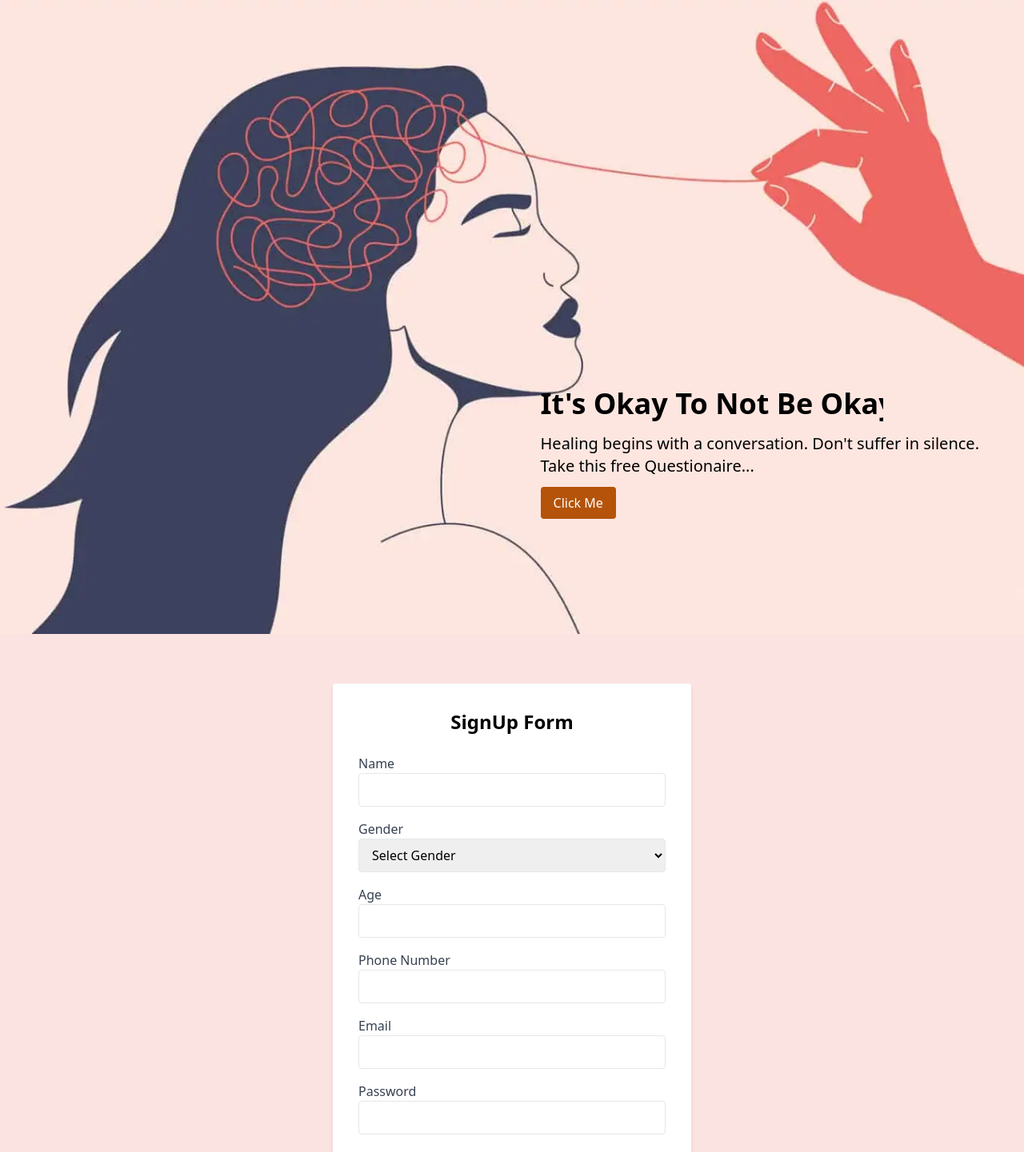
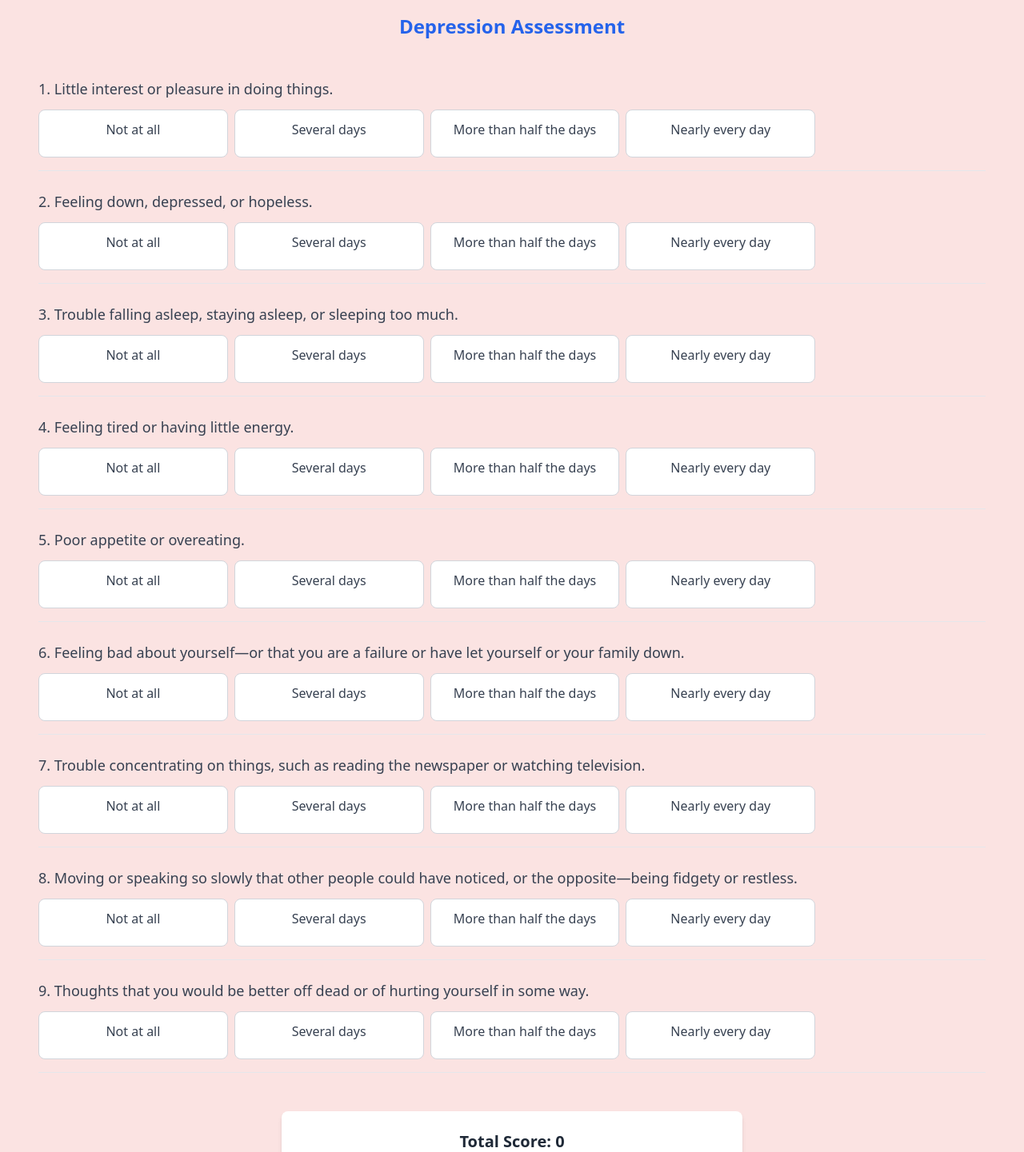
Before and after one commit to Deeksha-verma/MindBridge2, a React (Vite) app in the folder MindBridge/: page /questionnaire in a window 1280 px wide. Shown: the part 7-1448 px from the top of the page at 80% size. Built offline with nearby package versions, Linux system fonts and the light colour scheme.

Commit message:
Added Questionnaire and styling

```diff
--- a/MindBridge/package.json
+++ b/MindBridge/package.json
@@ -4,7 +4,7 @@
   "version": "0.0.0",
   "type": "module",
   "scripts": {
-    "start":"vite",
+    "start": "vite",
     "dev": "vite",
     "build": "vite build",
     "lint": "eslint .",
@@ -12,7 +12,9 @@
   },
   "dependencies": {
     "react": "^18.3.1",
-    "react-dom": "^18.3.1"
+    "react-dom": "^18.3.1",
+    "react-icons": "^5.3.0",
+    "react-router-dom": "^6.27.0"
   },
   "devDependencies": {
     "@eslint/js": "^9.11.1",
--- a/MindBridge/src/App.jsx
+++ b/MindBridge/src/App.jsx
@@ -1,7 +1,6 @@
-import { useState } from 'react'
-import reactLogo from './assets/react.svg'
-import viteLogo from '/vite.svg'
+import { BrowserRouter as Router, Route, Routes } from 'react-router-dom';
 import './App.css'
+import Questionnaire from './Questionnaire'
 import LandingPage from './LandingPage'
 import SignupForm from './SignupForm'
 import LoginForm from './LoginForm'
@@ -10,9 +9,14 @@ function App() {
 
   return (
     <>
-    <LandingPage/>
-    <SignupForm/>
-    <LoginForm/>
+    <Router>
+      <Routes>
+        <Route path="/" element={<LandingPage />} />
+        <Route path="/questionnaire" element={<Questionnaire />} />
+        <Route path="/login" element={<LoginForm />} />
+        <Route path="/signup" element={<SignupForm />} />
+      </Routes>
+    </Router>
     </>
   )
 }
--- a/MindBridge/src/LandingPage.jsx
+++ b/MindBridge/src/LandingPage.jsx
@@ -1,20 +1,47 @@
 import './App.css'
 import './index.css'
+import { useNavigate } from 'react-router-dom';
 import Button from './Button';
+import { FaSignInAlt, FaUserPlus } from 'react-icons/fa';
 import backgroundImage from './assets/images/mindimage.webp';
 export default function LandingPage(){
-    const handleClick = () => {
-        alert('Button Clicked!');
-      };
+    const navigate = useNavigate();
+    const handleLoginClick = () => {
+      navigate('/login');
+    };
+
+    const handleSignupClick = () => {
+      navigate('/signup');
+    };
     return(
         <div className="relative bg-cover bg-center h-screen" style={{ backgroundImage: `url(${backgroundImage})` }}>
-            <div className='absolute bottom-32 right-14'>
+            <div className="absolute top-4 right-4">
+            <Button
+            text={
+            <>
+              <FaUserPlus className="mr-2" />
+            </>
+            }
+            onClick={handleSignupClick}
+            className="bg-skin hover:bg-skin text-amber-700 hover:text-amber-900 px-1 py-2 rounded"
+            />
+            <Button
+            text={
+            <>
+              <FaSignInAlt className="mr-2" />
+            </>
+            }
+            onClick={handleLoginClick}
+            className="bg-skin hover:bg-skin text-amber-700 hover:text-amber-900 px-1 py-2 rounded"
+            />
+        </div>
+        <div className='absolute bottom-32 right-14'>
             <h1 className="font-bold text-4xl mb-3 h-11 animate-typewriter overflow-hidden whitespace-nowrap border-r-4 border-black">It's Okay To Not Be Okay</h1>
             <p className="text-xl mb-3">
                 Healing begins with a conversation. Don't suffer in silence.<br></br>
                 Take this free Questionaire...
             </p>
-            <Button text="Click Me" onClick={handleClick}/>
+            <Button text="Click Me"  onClick={() => navigate('/questionnaire')}/>
             </div>
         </div>
     )
--- /dev/null
+++ b/MindBridge/src/Questionnaire.jsx
@@ -0,0 +1,80 @@
+import React, { useState } from "react";
+
+export default function Questionnaire(){
+  const questions = [
+    "Little interest or pleasure in doing things.",
+    "Feeling down, depressed, or hopeless.",
+    "Trouble falling asleep, staying asleep, or sleeping too much.",
+    "Feeling tired or having little energy.",
+    "Poor appetite or overeating.",
+    "Feeling bad about yourself—or that you are a failure or have let yourself or your family down.",
+    "Trouble concentrating on things, such as reading the newspaper or watching television.",
+    "Moving or speaking so slowly that other people could have noticed, or the opposite—being fidgety or restless.",
+    "Thoughts that you would be better off dead or of hurting yourself in some way."
+  ];
+
+  const options = [
+    { label: "Not at all", value: 0 },
+    { label: "Several days", value: 1 },
+    { label: "More than half the days", value: 2 },
+    { label: "Nearly every day", value: 3 }
+  ];
+
+  const [responses, setResponses] = useState({});
+  const [score, setScore] = useState(0);
+
+  const handleOptionChange = (questionIndex, value) => {
+    const updatedResponses = { ...responses, [questionIndex]: value };
+    setResponses(updatedResponses);
+    calculateScore(updatedResponses);
+  };
+
+  const calculateScore = (responses) => {
+    const totalScore = Object.values(responses).reduce((sum, value) => sum + value, 0);
+    setScore(totalScore);
+  };
+
+  return (
+    <div className="min-h-screen bg-skin p-6 flex items-center w-full flex-col">
+      <h2 className="text-2xl font-bold text-blue-600 mb-6">Depression Assessment</h2>
+
+      <form className="w-full w-full bg-skin p-6 space-y-6">
+        {questions.map((question, index) => (
+          <div key={index} className="border-b pb-4 mb-4">
+            <p className="text-lg font-medium text-gray-700 mb-3">
+              {index + 1}. {question}
+            </p>
+            <div className="flex flex-wrap gap-2">
+              {options.map((option) => (
+                <label
+                  key={option.value}
+                  className={`cursor-pointer flex-1 p-3 bg-[#FFFFF0] text-#B0B0B0 min-w-[15%] max-w-[20%] min-h-[60px] text-center rounded-lg border ${
+                    responses[index] === option.value
+                      ? "bg-blue-500 text-#B0B0B0 border-blue-500"
+                      : "bg-white text-gray-700 border-gray-300 hover:bg-blue-100"
+                  }`}
+                >
+                  <input
+                    type="radio"
+                    name={`question-${index}`}
+                    value={option.value}
+                    checked={responses[index] === option.value}
+                    onChange={() => handleOptionChange(index, option.value)}
+                    className="hidden"
+                  />
+                  {option.label}
+                </label>
+              ))}
+            </div>
+          </div>
+        ))}
+      </form>
+
+
+      <div className="mt-6 w-full max-w-xl bg-white rounded-lg shadow-md p-6 text-center">
+        <h3 className="text-xl font-bold text-gray-800">Total Score: {score}</h3>
+        <p className="text-gray-600 mt-2">Your score is based on your selected responses.</p>
+      </div>
+    </div>
+  );
+};
```
Also changed, not shown: MindBridge/src/assets/images/logo kavy.png (added), 1 other file (tests, documents, lock files or other folders).
